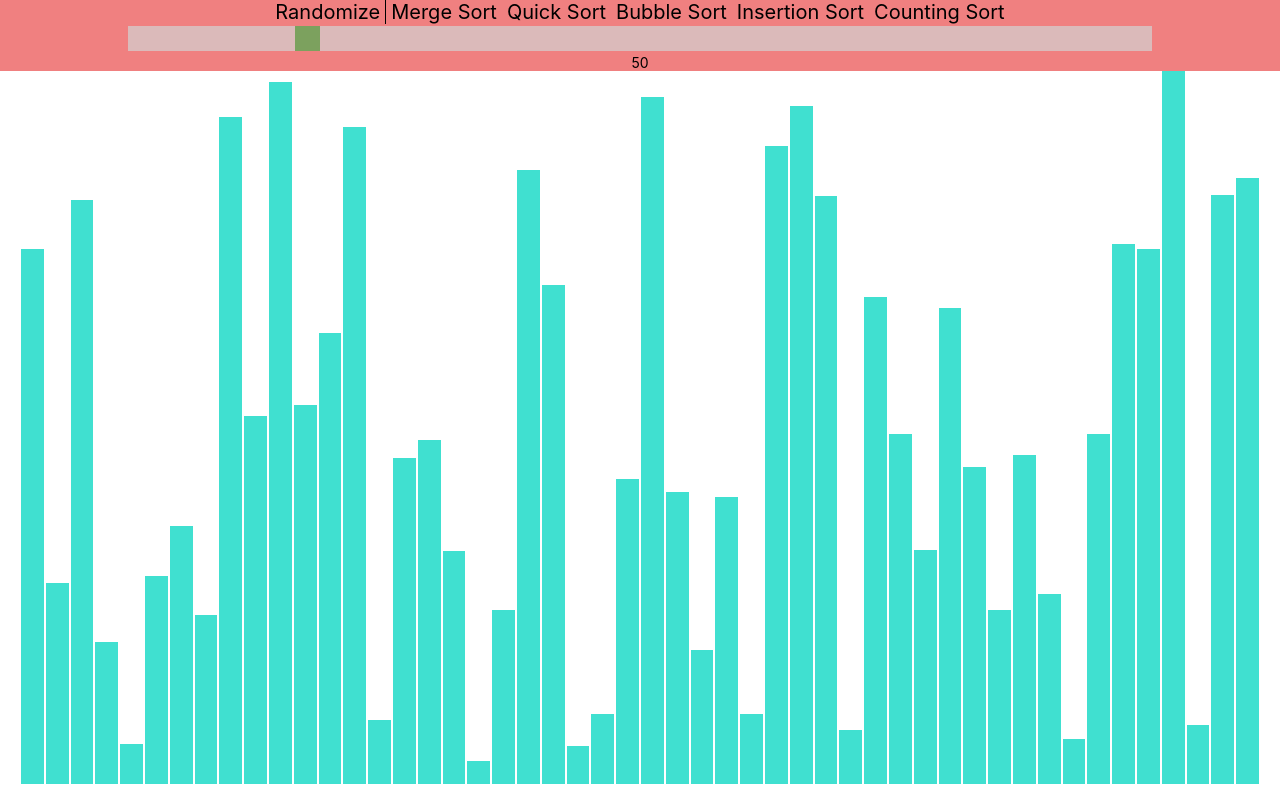
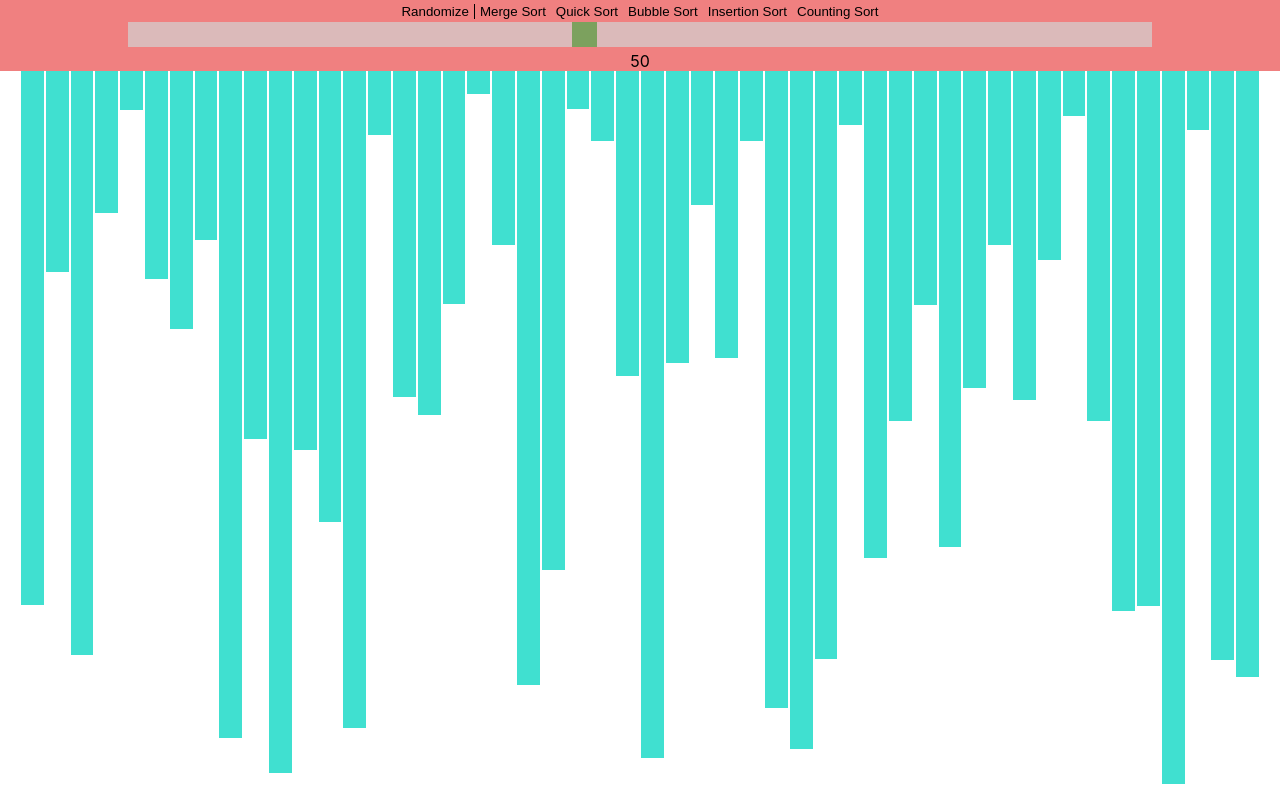
Before and after one commit to aaroncolesee/algo-visualiser, a React (Create React App) app: page / in a window 1280 px wide. Built offline with nearby package versions, Linux system fonts and the light colour scheme; the HTML template or start-up script is replaced by a standard one.

Commit message:
small fixes

```diff
--- a/src/App.js
+++ b/src/App.js
@@ -1,5 +1,4 @@
 import React from 'react';
-import logo from './logo.svg';
 import './App.css';
 import SortingVisualiser from './SortingVisualiser/SortingVisualiser';
 import './SortingVisualiser/SortingVisualiser.css';
--- a/src/SortingVisualiser/SortingVisualiser.css
+++ b/src/SortingVisualiser/SortingVisualiser.css
@@ -1,6 +1,5 @@
 .toolbar {
     background-color: lightcoral;
-    font-size: 20px;
 }
 
 .button-container {
@@ -16,11 +15,10 @@
     background: none;
     border: none;
     padding: 0 5px;
-    font: inherit;
 }
 
-.slider-container {
-    font-size: 14px;
+@media screen and (max-width: 501px) {
+
 }
 
 .slider {
@@ -60,12 +58,9 @@
 .bar-container {
     display: flex;
     justify-content: center;
-    align-items: flex-end;
-    padding: 0 20px 0 20px;
+    padding: 0 20px 10px 20px;
 }
 
 .bar {
-    display: inline-block;
     margin: 0 1px;
-    vertical-align: top;
 }
--- a/src/SortingVisualiser/SortingVisualiser.js
+++ b/src/SortingVisualiser/SortingVisualiser.js
@@ -236,7 +236,7 @@
                         <button id='countingsort-button' onClick={() => this.countingSort()}>Counting Sort</button>
                     </div>
                     <div className='slider-container'>
-                        <input type='range' min='10' max='250' value={this.state.numBars} id='slider' className='slider' onChange={this.onSliderChange}></input>
+                        <input type='range' min='10' max='100' value={this.state.numBars} id='slider' className='slider' onChange={this.onSliderChange}></input>
                         <div className='value'>{this.state.numBars}</div>
                     </div>
                 </div>
```
